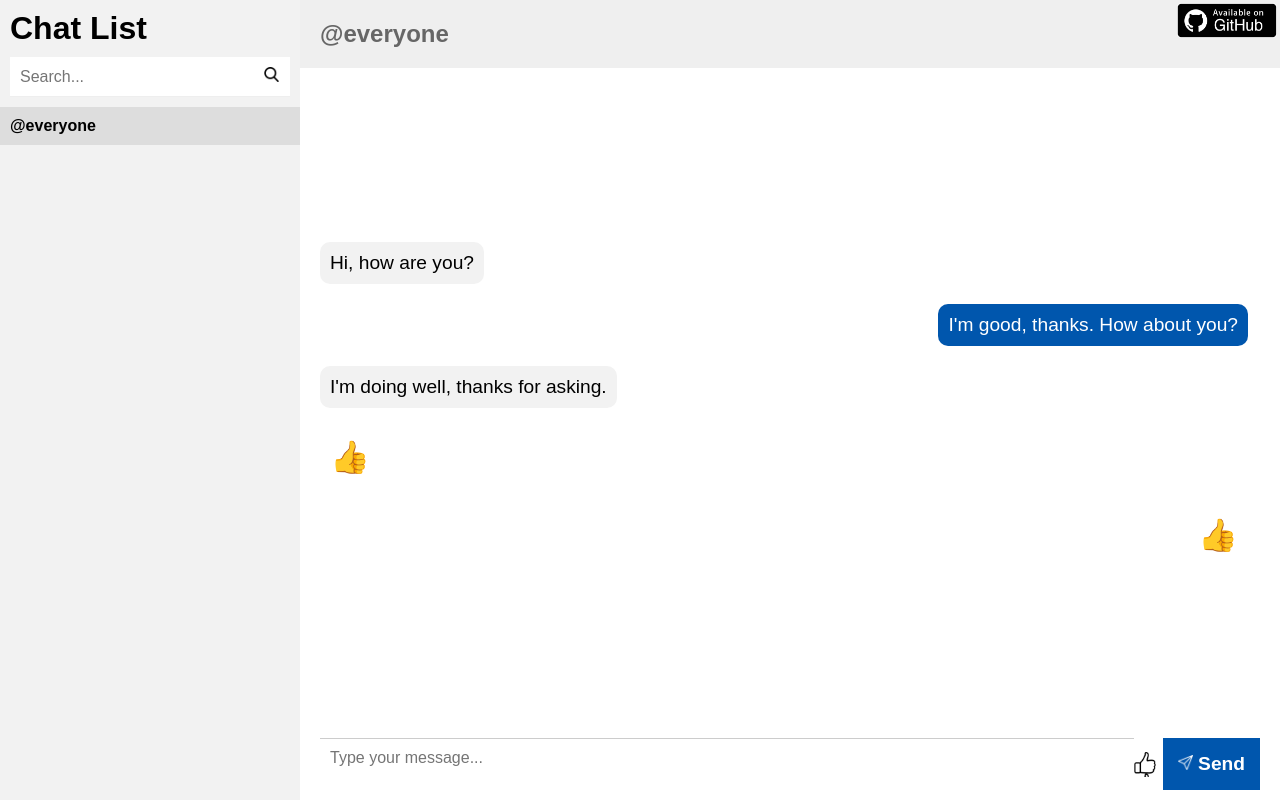
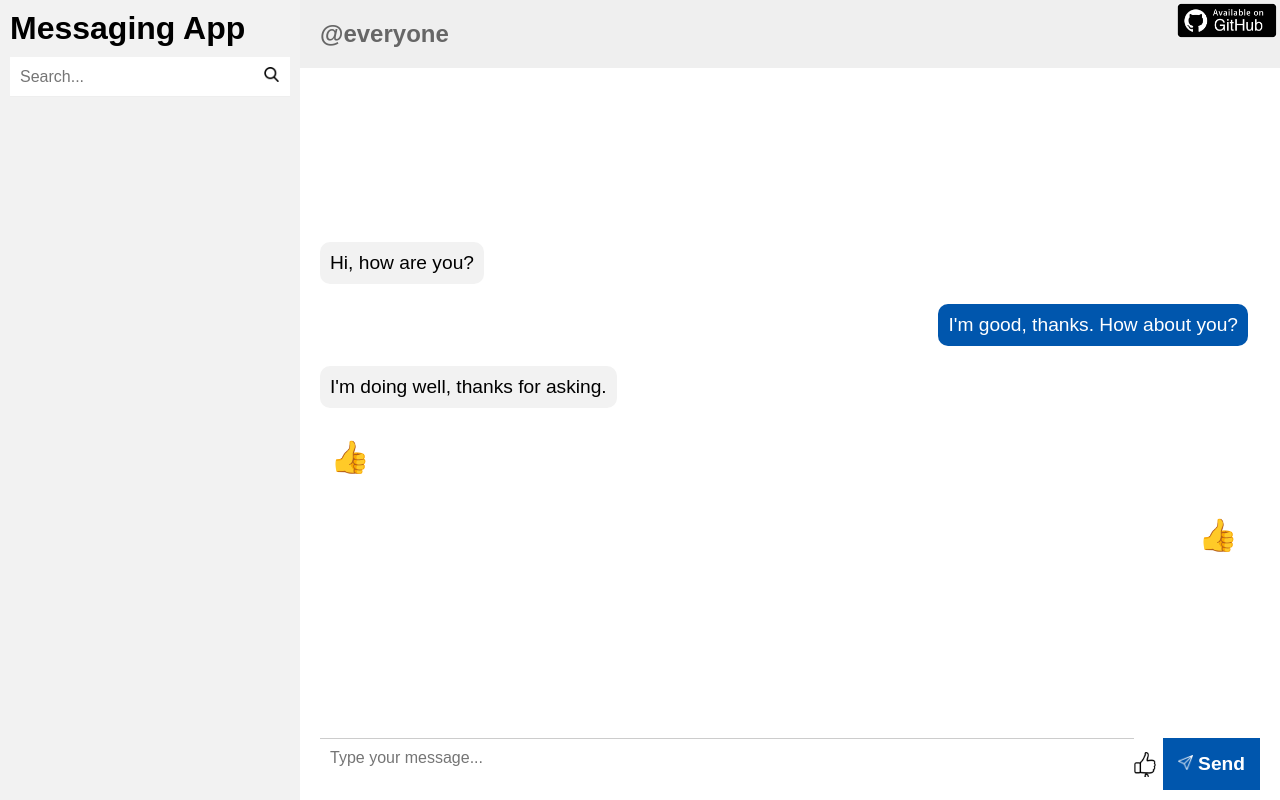
Before and after one commit to mahfuz225bd/messaging-app, a Flask app: page / in a window 1280 px wide. Run offline with Flask 2, Linux system fonts and the light colour scheme; data that the repository does not hold is empty.

Commit message:
changed for h1

```diff
--- a/templates/index.html
+++ b/templates/index.html
@@ -4,14 +4,14 @@
 <div class="container">
     <div class="sidebar">
         <hgroup>
-            <h1>Chat List</h1>
+            <h1>Messaging App</h1>
             <div class="search-chatlist">
                 <input type="text" placeholder="Search..." class="search-input" id="searchInput">
                 <img src={{ url_for('static', filename='icons/search.png' ) }} alt=" Search" width="15" />
             </div>
         </hgroup>
         <ul class="chat-list" id="chatList">
-            <li class="active everyone">@everyone</li>
+            <!-- <li class="active everyone">@everyone</li> -->
             {% for username in usernames %}
             <li>{{username}}</li>
             {% endfor %}
```
